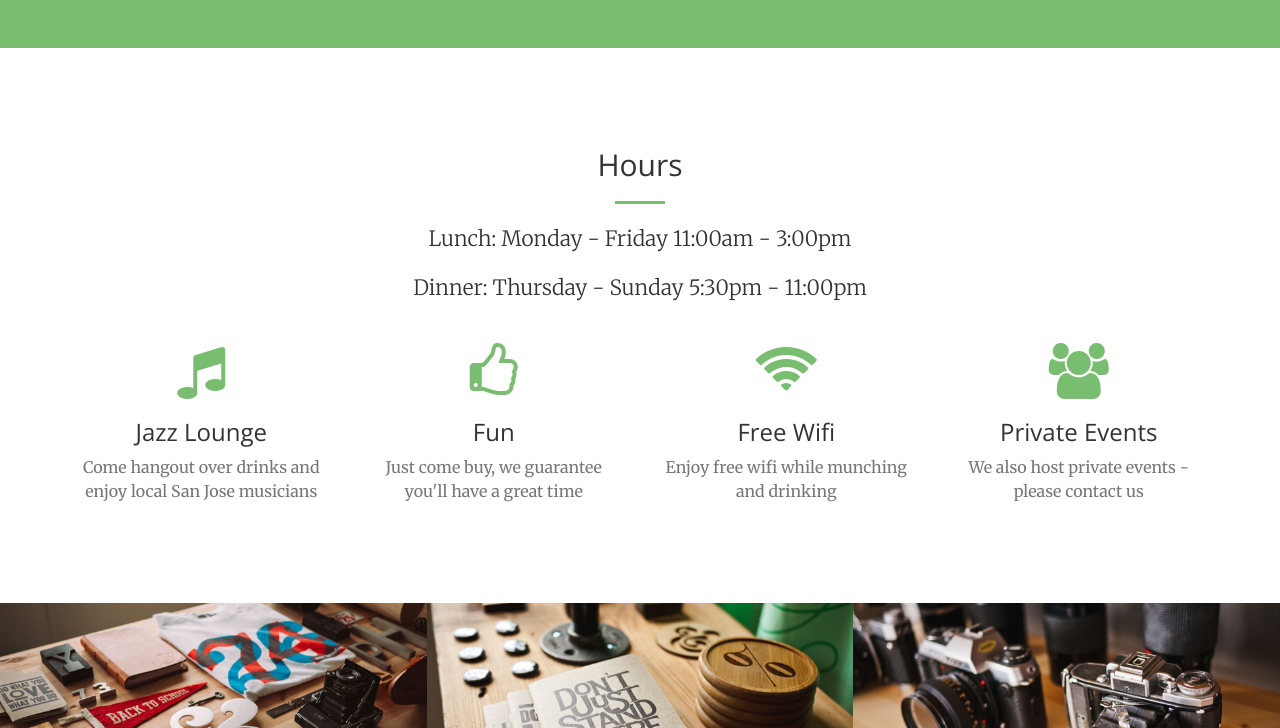
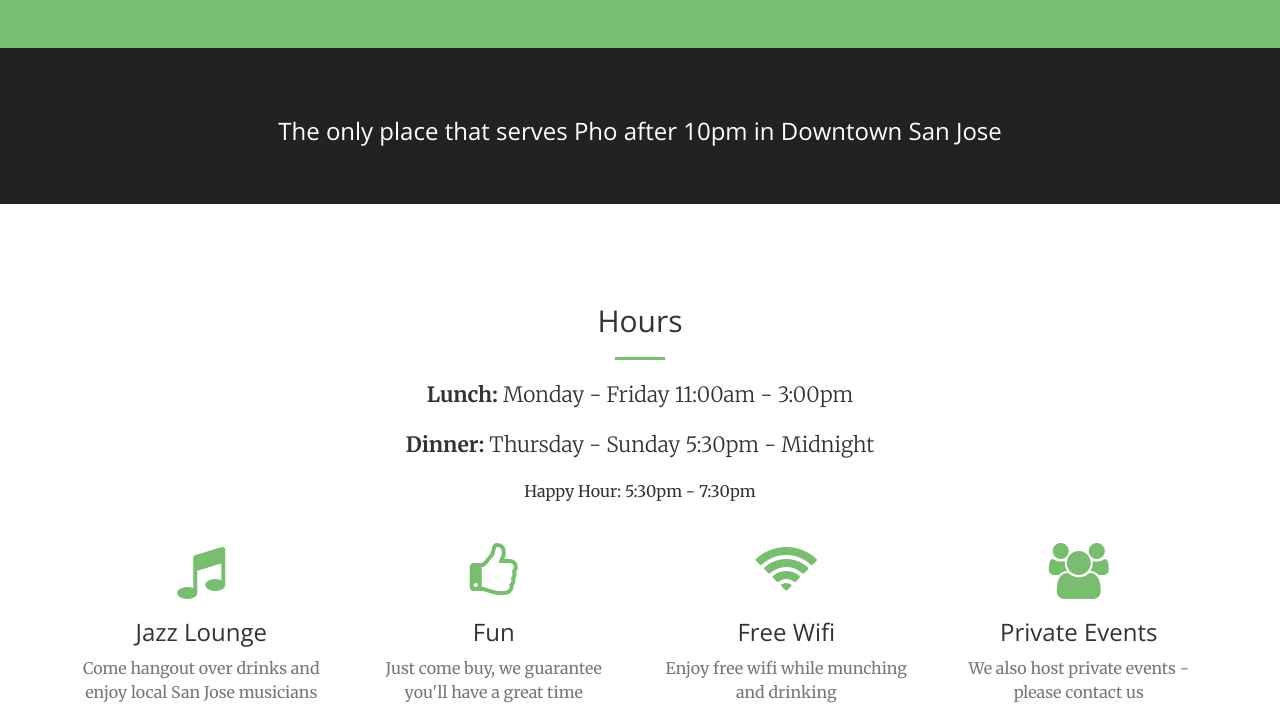
Before and after one commit to kprakobkit/jadeleaf, a website: page app/index.html in a window 1280 px wide. Shown: the part 752-1480 px from the top of the page. Drawn offline with nearby package versions, Linux system fonts and the light colour scheme.

Commit message:
Modified content.

```diff
--- a/app/index.html
+++ b/app/index.html
@@ -79,6 +79,14 @@
       </div>
     </header>
 
+    <aside class="bg-dark">
+      <div class="container text-center">
+        <div class="call-to-action">
+          <h3 class="wow tada">The only place that serves Pho after 10pm in Downtown San Jose</h3>
+        </div>
+      </div>
+    </aside>
+
     <section id="about">
       <div class="container">
         <div class="row">
@@ -91,8 +99,9 @@
       <div class="container">
         <div class="row">
           <div class="col-lg-8 col-lg-offset-2 text-center">
-            <p class="lead">Lunch: Monday - Friday 11:00am - 3:00pm</p>
-            <p class="lead">Dinner: Thursday  - Sunday 5:30pm - 11:00pm</p>
+            <p class="lead"><strong>Lunch:</strong> Monday - Friday 11:00am - 3:00pm</p>
+            <p class="lead"><strong>Dinner:</strong> Thursday  - Sunday 5:30pm - Midnight</p>
+            <p>Happy Hour: 5:30pm - 7:30pm<p>
           </div>
           <div class="col-lg-3 col-md-6 text-center">
             <div class="service-box">
@@ -189,14 +198,14 @@
             <hr class="primary">
             <p>Or contact us for pick-up, or any additional information.</p>
           </div>
-          <div class="col-lg-4 col-lg-offset-2 text-center">
+          <div class="col-lg-8 col-lg-offset-2 text-center">
             <i class="fa fa-phone fa-3x wow bounceIn"></i>
             <p>(408) 271-9912</p>
           </div>
-          <div class="col-lg-4 text-center">
-            <i class="fa fa-envelope-o fa-3x wow bounceIn" data-wow-delay=".1s"></i>
-            <p><a href="mailto:your-email@your-domain.com">feedback@startbootstrap.com</a></p>
-          </div>
+          <!-- <div class="col-lg-4 text-center"> -->
+          <!--   <i class="fa fa-envelope-o fa-3x wow bounceIn" data-wow-delay=".1s"></i> -->
+          <!--   <p><a href="mailto:your-email@your-domain.com">feedback@startbootstrap.com</a></p> -->
+          <!-- </div> -->
         </div>
       </div>
     </section>
```
